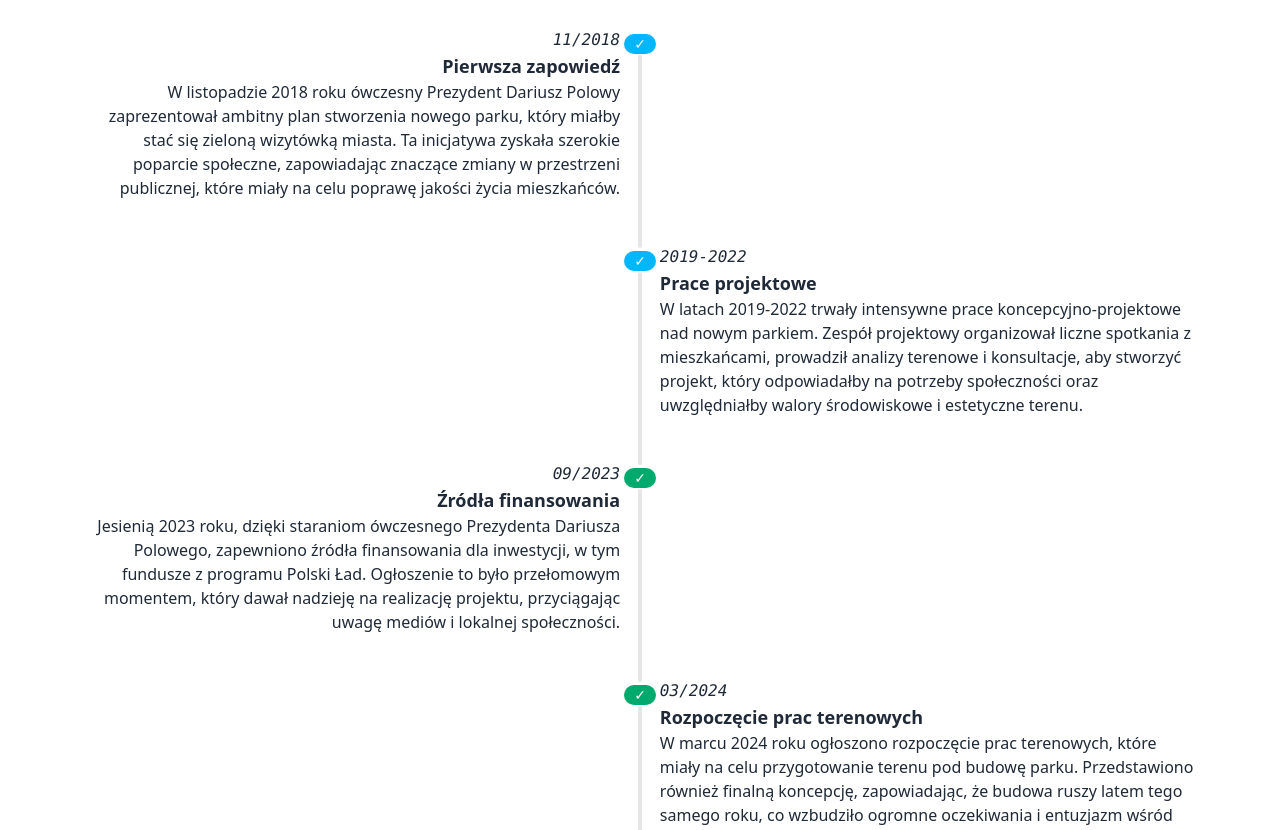
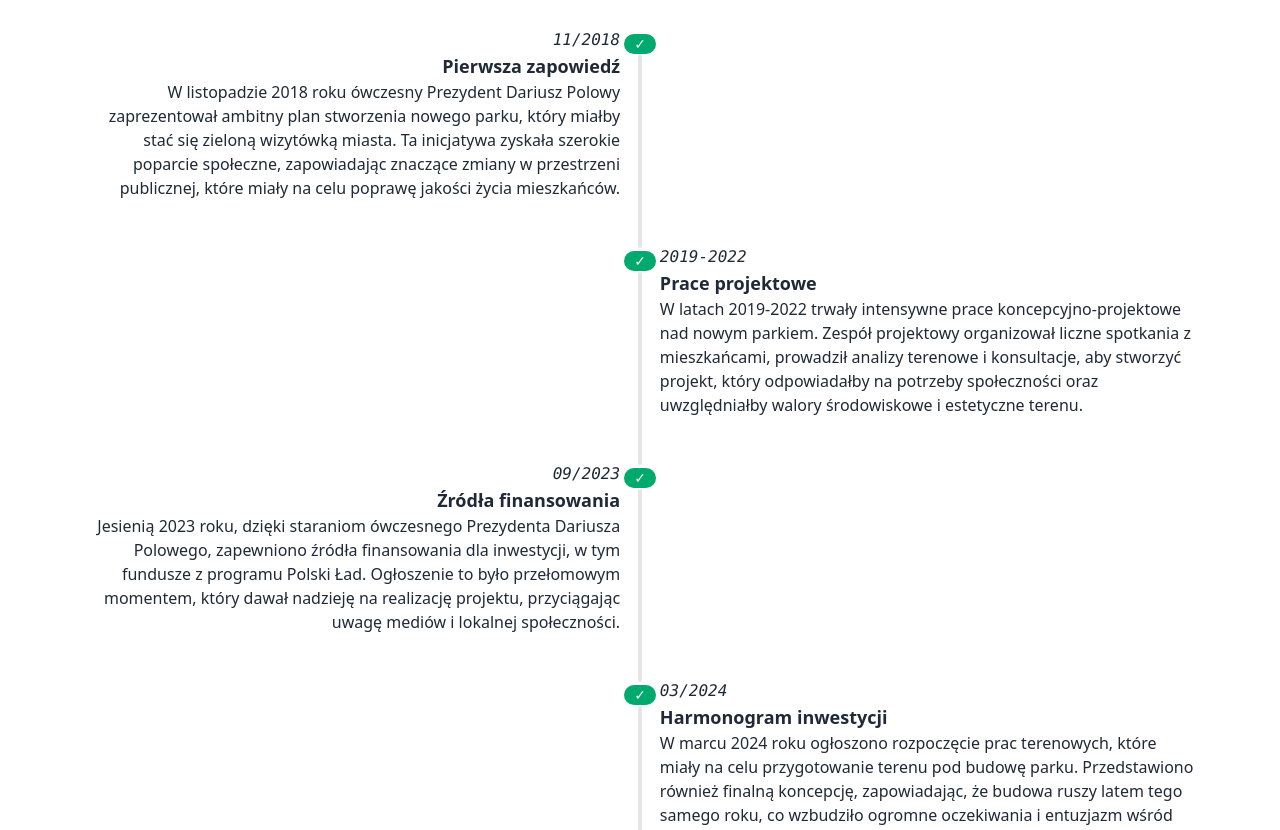
Before and after one commit to plkamilpawlik/parkraciborz, an Astro site: page /index.timeline in a window 1280 px wide. Shown: the part 122-952 px from the top of the page. Built offline with nearby package versions, Linux system fonts and the light colour scheme; Astro itself is replaced by a stand-in of ours.

Commit message:
Minor changes

```diff
--- a/src/pages/index.petition.astro
+++ b/src/pages/index.petition.astro
@@ -10,7 +10,7 @@
             </p>
         </div>
         <div class="border-y border-base-300 flex justify-center px-8 py-16">
-            <article class="flex flex-col gap-4 text-lg text-justify italic">
+            <article class="flex flex-col gap-4 text-lg lg:text-justify italic">
                 <p>Szanowny Panie Prezydencie,</p>
 
                 <p>
--- a/src/pages/index.timeline.astro
+++ b/src/pages/index.timeline.astro
@@ -8,7 +8,7 @@
     >
         <li>
             <div class="timeline-middle">
-                <span class="aspect-square badge badge-info text-white">✓</span>
+                <span class="aspect-square badge badge-success text-white">✓</span>
             </div>
             <div class="timeline-start mb-10 md:text-end">
                 <time class="font-mono italic">11/2018</time>
@@ -27,7 +27,7 @@
         <li>
             <hr />
             <div class="timeline-middle">
-                <span class="aspect-square badge badge-info text-white">✓</span>
+                <span class="aspect-square badge badge-success text-white">✓</span>
             </div>
             <div class="timeline-end mb-10">
                 <time class="font-mono italic">2019-2022</time>
@@ -74,7 +74,7 @@
             <div class="timeline-end mb-10">
                 <time class="font-mono italic">03/2024</time>
                 <div class="text-lg font-black">
-                    Rozpoczęcie prac terenowych
+                    Harmonogram inwestycji
                 </div>
                 <p>
                     W marcu 2024 roku ogłoszono rozpoczęcie prac terenowych,
```
